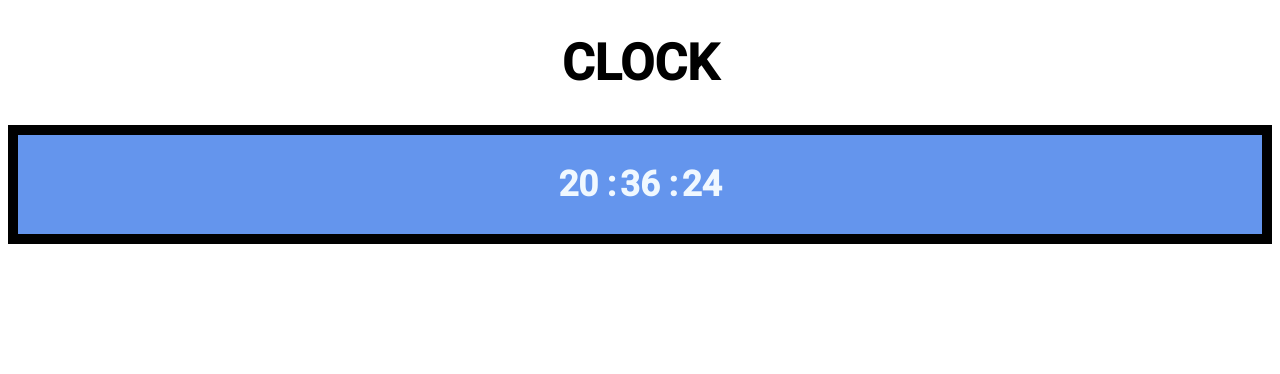
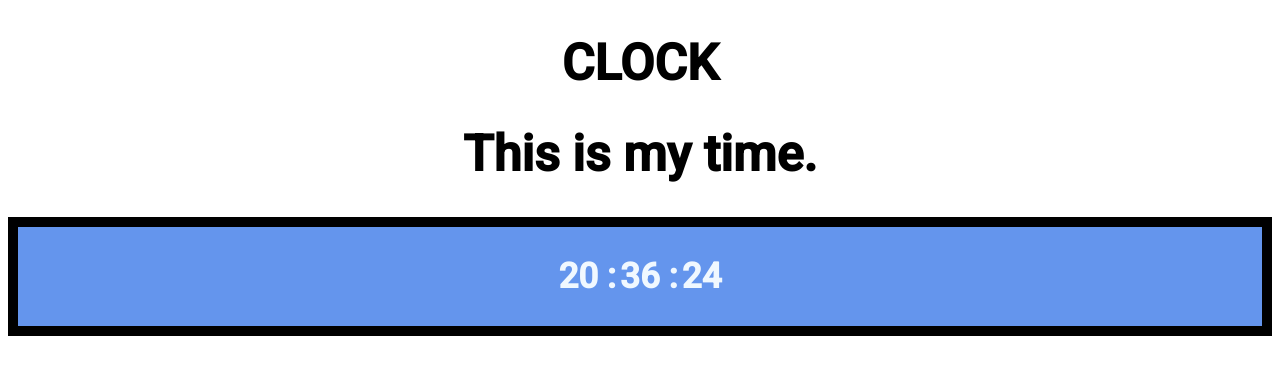
Before and after one commit to cjengo033/ClockJS, a plain HTML site: page index.html in a window 1280 px wide. Drawn offline with Linux system fonts and the light colour scheme.

Commit message:
Update index.html

```diff
--- a/index.html
+++ b/index.html
@@ -10,6 +10,7 @@
 </head>
 <body>
   <h1>CLOCK</h1>
+  <h1>This is my time.</h1>
   <div id="container-1">
     <h2 id="hour"></h2>
     <h2 id="min"></h2>
```
